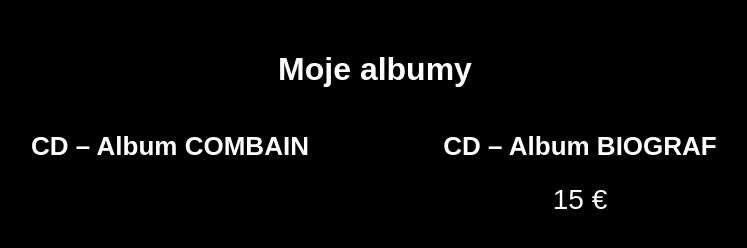
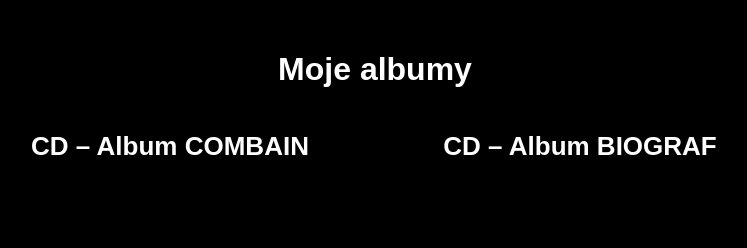
Before and after one commit to Stanoooo/stano-site, a plain HTML site: page shop.html in a window 1280 px wide. Shown: the whole page, without its empty margins (265-1012 px from the left). Drawn offline with Linux system fonts and the light colour scheme.

Commit message:
Remove price display from CD product
Removed price display for the CD product.

```diff
--- a/shop.html
+++ b/shop.html
@@ -65,7 +65,7 @@ body {
     <div class="product">
       <h2>CD – Album BIOGRAF</h2>
 
-      <div class="price">15 €</div>
+
   <script async src="https://js.stripe.com/v3/buy-button.js"></script>
 <stripe-buy-button
   buy-button-id="buy_btn_1UakjPKEc2Z1NeK3H1GLrx5W"
```
